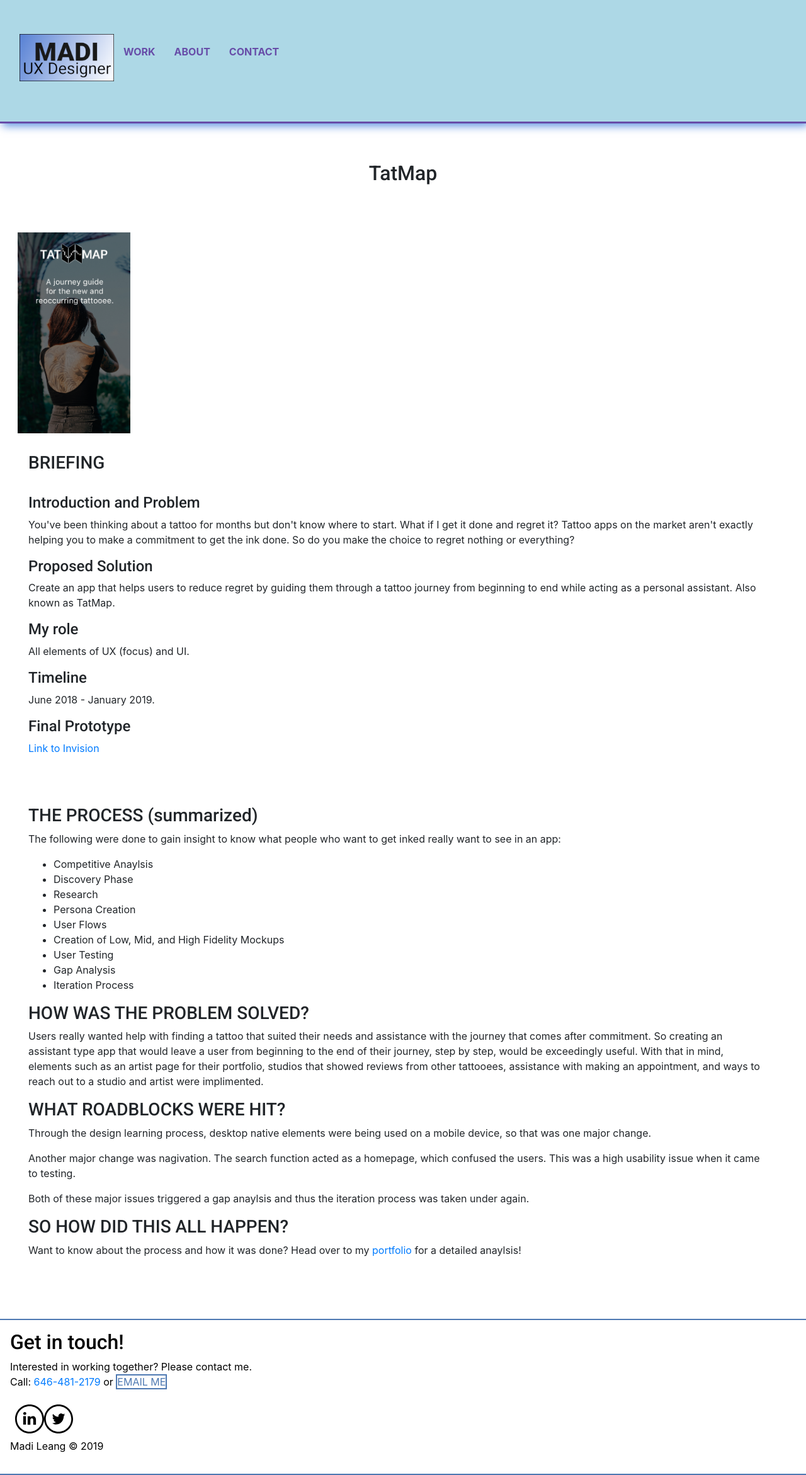
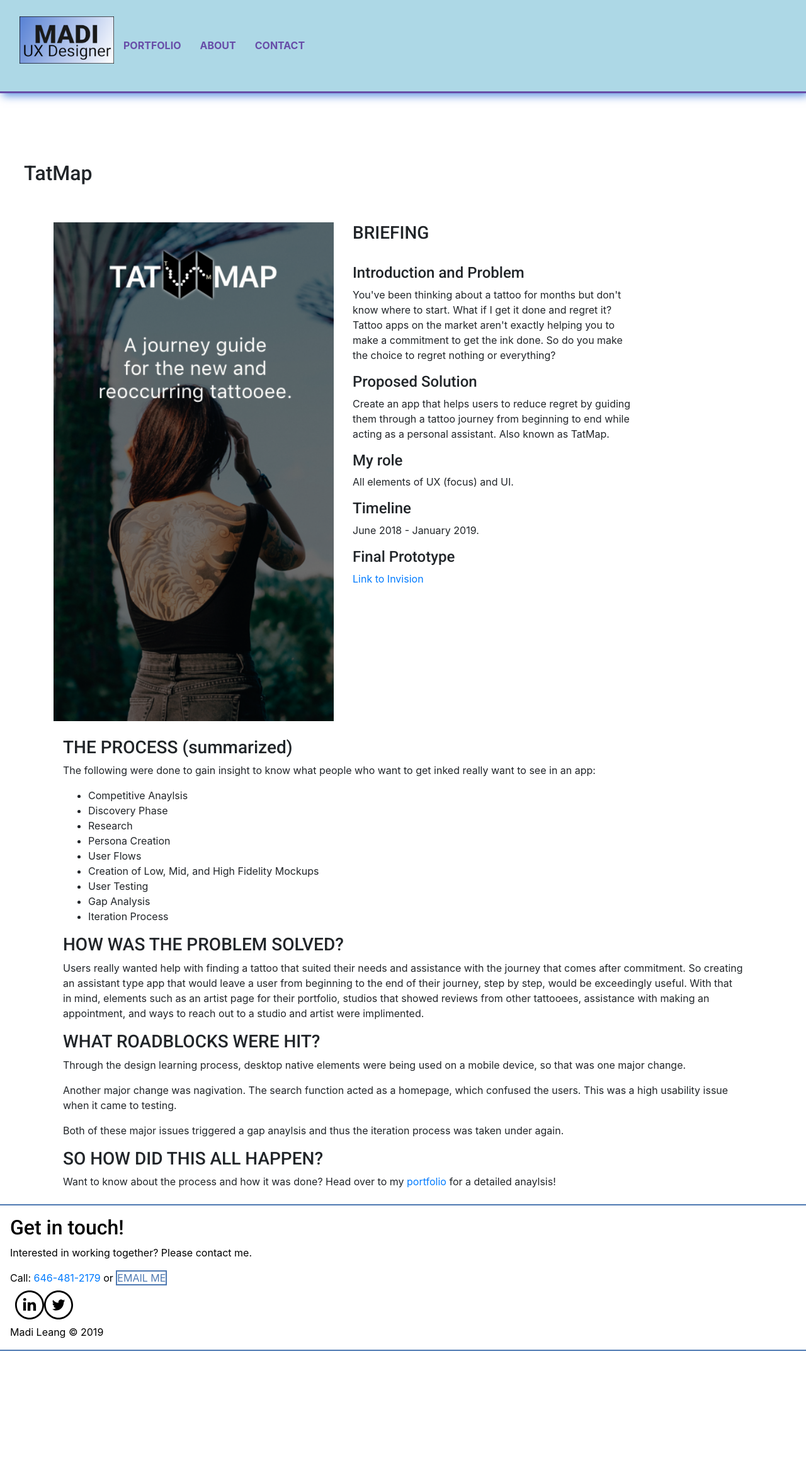
Before and after one commit to madiandux/portfolio-website, a plain HTML site: page tatmap.html in a window 1280 px wide. Shown: the whole page at 63% size. After the commit the page ends 2145 px from the top, so only its background shows below. Drawn offline with nearby package versions, Linux system fonts and the light colour scheme.

Commit message:
linter clean up

```diff
--- a/about.html
+++ b/about.html
@@ -1,18 +1,20 @@
 <!DOCTYPE html>
 <html lang="en" dir="ltr">
+
 <head>
   <meta charset="utf-8">
   <meta name="viewport" content="width=device-width, initial-scale=1">
   <link rel="stylesheet" type="text/css" href="https://cdnjs.cloudflare.com/ajax/libs/normalize/8.0.1/normalize.min.css">
   <link rel="stylesheet" type="text/css" href="css/style.css">
-  <link href="https://fonts.googleapis.com/css?family=Open+Sans:400,700|Roboto:500&display=swap" rel="stylesheet">
+  <link href="https://fonts.googleapis.com/css?family=Roboto:500&display=swap" rel="stylesheet">
+  <link href="https://fonts.googleapis.com/css?family=Open+Sans:400,700&display=swap" rel="stylesheet">
   <link rel="stylesheet" href="https://stackpath.bootstrapcdn.com/bootstrap/4.3.1/css/bootstrap.min.css" integrity="sha384-ggOyR0iXCbMQv3Xipma34MD+dH/1fQ784/j6cY/iJTQUOhcWr7x9JvoRxT2MZw1T" crossorigin="anonymous">
   <script src="https://kit.fontawesome.com/76041f9e49.js "></script>
   <script src="https://stackpath.bootstrapcdn.com/bootstrap/4.3.1/js/bootstrap.min.js" integrity="sha384-JjSmVgyd0p3pXB1rRibZUAYoIIy6OrQ6VrjIEaFf/nJGzIxFDsf4x0xIM+B07jRM" crossorigin="anonymous"></script>
   <script src="https://code.jquery.com/jquery-3.3.1.slim.min.js" integrity="sha384-q8i/X+965DzO0rT7abK41JStQIAqVgRVzpbzo5smXKp4YfRvH+8abtTE1Pi6jizo" crossorigin="anonymous"></script>
   <script src="https://cdnjs.cloudflare.com/ajax/libs/popper.js/1.14.7/umd/popper.min.js" integrity="sha384-UO2eT0CpHqdSJQ6hJty5KVphtPhzWj9WO1clHTMGa3JDZwrnQq4sF86dIHNDz0W1" crossorigin="anonymous"></script>
   <title>Madi Leang - UX Designer</title>
-</head>
+<body>
   <header>
     <nav class="navbar navbar-expand-lg fixed-top">
       <div class="container-fluid">
@@ -20,7 +22,7 @@
           <div class="navbar-header">
             <img src="img/logo200x100.png" alt="Madi Leang Logo" class="logo">
             <ul class="nav nav-pills navbar-right">
-          <li class="active"><a href="index.html">Work</a></li>
+              <li class="active"><a href="index.html">Portfolio</a></li>
               <li><a href="about.html">About</a></li>
               <li><a href="contact.html">Contact</a></li>
               <li><a href="javascript:void(0);" class="icon" onclick="myFunction()"><i class="fas fa-bars"></i></a></li>
@@ -30,15 +32,18 @@
       </div>
     </nav>
   </header>
-    <body>
   <main id="main-section">
     <div class="container">
       <div class="container-intro">
         <h1>About</h1>
+        <div class="row">
+          <div class="col-md-6 col-lg-7">
             <picture>
               <source srcset="img/myimage.jpg" media="(max-width:300px)">
               <img src="img/myimage.jpg" alt="My Photo">
             </picture>
+          </div>
+        </div>
       </div>
       <div class="aboutme">
         <p>
@@ -108,20 +113,19 @@
   <footer id="contact">
     <div class="footer-contact">
       <h2>Get in touch!</h2>
-      <P>
-        Interested in working together? Please contact me.
-        <br>Call: <a href="tel:6464812179">646-481-2179</a> or <a href="mailto:leangmadi@gmail.com" class="button-contact" target="_blank">Email Me</a>
+      <P>Interested in working together? Please contact me.</p>
+      Call: <a href="tel:6464812179">646-481-2179</a> or <a href="mailto:leangmadi@gmail.com" class="button-contact" target="_blank">Email Me</a>
       <br>
-        <div class="container-contact"><a href="https://www.linkedin.com/in/madileang/" target="_blank>"><img src="img/socialmedia/linkedin.svg"></a>
-          <a href="https://twitter.com/_morninglow" target="_blank>"><img src="img/socialmedia/twitter.svg"></a>
+      <div class="container-contact">
+        <a href="https://www.linkedin.com/in/madileang/" target="_blank"><img src="img/socialmedia/linkedin.svg" alt="LinkedIn"></a>
+        <a href="https://twitter.com/_morninglow" target="_blank"><img src="img/socialmedia/twitter.svg" alt="Twitter"></a>
       </div>
-        <br>
-        Madi Leang &copy; 2019
-      </P>
+      <br>Madi Leang &copy; 2019
     </div>
   </footer>
   <script src="https://code.jquery.com/jquery-3.3.1.min.js" integrity="sha256-FgpCb/KJQlLNfOu91ta32o/NMZxltwRo8QtmkMRdAu8=" crossorigin="anonymous"></script>
   <script src="js/jquery-3.4.1.js"></script>
   <script src="js/scripts.js"></script>
 </body>
+
 </html>
--- a/css/style.css
+++ b/css/style.css
@@ -14,7 +14,7 @@ Roboto:500
     box-sizing: border-box;
 }
 body {
-    background color: #FFFFFF;
+    background-color: #FFFFFF;
     font-family: 'Open Sans', sans-serif;
     font-size: 18px;
     font-weight: 400;
@@ -23,7 +23,7 @@ body {
 }
 .nav {
   background-color: lightblue;
-  height: 20px;
+  height: 60px;
     width: 100%;
   display: inline-flex;
   justify-content: center;
@@ -35,7 +35,7 @@ body {
 .navbar {
   background-color: lightblue;
     border-bottom: 3px solid #674DA8;
-    height: 200px;
+    height: 150px;
     padding: 0.15em;
     margin-top: 4px;
     box-shadow: 4px 4px 13px 0px rgba(7, 87, 207, 0.65);
@@ -43,6 +43,10 @@ body {
     box-shadow: 4px 4px 13px 0px rgba(7, 87, 207, 0.65);
     top: 0%;
     transform: translateY(-4%);
+}
+svg {
+  width: 90%;
+  height: 90%;
 }
 img.logo {
     max-height: 100px;
@@ -128,7 +132,6 @@ nav nav-pills navbar-right {
 }
 img {
     width: 100%;
-    max-width: 100%;
     height: 100%;
 }
 hero {
@@ -154,6 +157,7 @@ hero {
 }
 .casestudycontent {
     padding: 1.0em;
+    float: inherit;
     text-align: left;
     max-width: 1200px;
     margin: 1.0em;
@@ -169,7 +173,7 @@ h1, h2, h3, h4 {
     }
 h1 {
     font-size: 2.75em;
-    font-weight: 500; '
+    font-weight: 500;
 }
 h2 {
     font-size: 2.25em;
@@ -187,10 +191,9 @@ a {
   color: #674DA8;
   text-decoration: none; /* No underlining */
 }
-a:hover,
-a: focus {
+a:hover, a:focus {
   color: #cc6540;
-  text-decoration: underline; /* Underlining when hovering over a link */
+  text-decoration: underline;
 }
 a:visited { /* visited link */
   color: #4E79B2;
@@ -237,14 +240,14 @@ a:active { /* selected link */
     background: #FFFFFF;
     margin: 0.5em;
 }
-.casestudy {
-  display: inline-block;
-  image-resolution: from-image;
-  padding: 1.0em;
+#casestudy {
+  padding: 0.75em;
+  padding-top: 4.0em;
 }
 @keyframes color-change {
   0% {fill: #edc655;}
   50% {fill: #fcffad;}
+  100% {fill: #f76414;}
   100% {fill: #f76414;}
 }
 .sun {
@@ -283,7 +286,7 @@ X-large devices (1440px or larger)
 ================================= */
 @media only screen and (min-width: 1440px) {
 .navtoggle li:last-child {
-  display: none;
+display: none;
 }
 }
 /*new nav test*/
--- a/tatmap.html
+++ b/tatmap.html
@@ -1,18 +1,20 @@
 <!DOCTYPE html>
 <html lang="en" dir="ltr">
+
 <head>
   <meta charset="utf-8">
   <meta name="viewport" content="width=device-width, initial-scale=1">
   <link rel="stylesheet" type="text/css" href="https://cdnjs.cloudflare.com/ajax/libs/normalize/8.0.1/normalize.min.css">
   <link rel="stylesheet" type="text/css" href="css/style.css">
-  <link href="https://fonts.googleapis.com/css?family=Open+Sans:400,700|Roboto:500&display=swap" rel="stylesheet">
+  <link href="https://fonts.googleapis.com/css?family=Roboto:500&display=swap" rel="stylesheet">
+  <link href="https://fonts.googleapis.com/css?family=Open+Sans:400,700&display=swap" rel="stylesheet">
   <link rel="stylesheet" href="https://stackpath.bootstrapcdn.com/bootstrap/4.3.1/css/bootstrap.min.css" integrity="sha384-ggOyR0iXCbMQv3Xipma34MD+dH/1fQ784/j6cY/iJTQUOhcWr7x9JvoRxT2MZw1T" crossorigin="anonymous">
   <script src="https://kit.fontawesome.com/76041f9e49.js "></script>
   <script src="https://stackpath.bootstrapcdn.com/bootstrap/4.3.1/js/bootstrap.min.js" integrity="sha384-JjSmVgyd0p3pXB1rRibZUAYoIIy6OrQ6VrjIEaFf/nJGzIxFDsf4x0xIM+B07jRM" crossorigin="anonymous"></script>
   <script src="https://code.jquery.com/jquery-3.3.1.slim.min.js" integrity="sha384-q8i/X+965DzO0rT7abK41JStQIAqVgRVzpbzo5smXKp4YfRvH+8abtTE1Pi6jizo" crossorigin="anonymous"></script>
   <script src="https://cdnjs.cloudflare.com/ajax/libs/popper.js/1.14.7/umd/popper.min.js" integrity="sha384-UO2eT0CpHqdSJQ6hJty5KVphtPhzWj9WO1clHTMGa3JDZwrnQq4sF86dIHNDz0W1" crossorigin="anonymous"></script>
   <title>Madi Leang - UX Designer</title>
-</head>
+<body>
   <header>
     <nav class="navbar navbar-expand-lg fixed-top">
       <div class="container-fluid">
@@ -20,7 +22,7 @@
           <div class="navbar-header">
             <img src="img/logo200x100.png" alt="Madi Leang Logo" class="logo">
             <ul class="nav nav-pills navbar-right">
-          <li class="active"><a href="index.html">Work</a></li>
+              <li class="active"><a href="index.html">Portfolio</a></li>
               <li><a href="about.html">About</a></li>
               <li><a href="contact.html">Contact</a></li>
               <li><a href="javascript:void(0);" class="icon" onclick="myFunction()"><i class="fas fa-bars"></i></a></li>
@@ -30,26 +32,24 @@
       </div>
     </nav>
   </header>
-    <body>
-  <main id="main-section">
+  <main id="casestudy">
     <div class="container-intro">
-      <center>
       <h2>TatMap</h2>
-      </center>
     </div>
-    <div class="casestudy">
+    <div class="container">
       <div class="row">
-        <div class="col-md-2">
+        <div class="col-xs-3 col-sm-3 col-md-4 col-lg-5">
           <picture>
             <source srcset="img/tatmap/loadingscreen.png" media="(max-width:220px)">
             <img src="img/tatmap/loadingscreen.png" alt="TatMap Preview" class="tatmap">
           </picture>
         </div>
-      <div class="casestudycontent">
+        <div class="col-md-6 col-lg-5">
           <h3>BRIEFING</h3>
           <br>
           <h4>Introduction and Problem</h4>
-      <p>You've been thinking about a tattoo for months but don't know where to start. What if I get it done and regret it? Tattoo apps on the market aren't exactly helping you to make a commitment to get the ink done. So do you make the choice to
+          <p>You've been thinking about a tattoo for months but don't know where to start. What if I get it done and regret it? Tattoo apps on the market aren't exactly helping you to make a commitment to get the ink done. So do you make the choice
+            to
             regret nothing or everything?</p>
           <h4>Proposed Solution</h4>
           <p>Create an app that helps users to reduce regret by guiding them through a tattoo journey from beginning to end while acting as a personal assistant. Also known as TatMap.</p>
@@ -60,7 +60,8 @@
           <h4>Final Prototype</h4>
           <p><a href="https://invis.io/WTOW2XFRCG4/" target="_blank">Link to Invision</a></p>
         </div>
-    <div class="casestudycontent">
+      </div>
+      <div class="container">
         <h3>THE PROCESS (summarized)</h3>
         <p>The following were done to gain insight to know what people who want to get inked really want to see in an app:</p>
         <ul>
@@ -75,7 +76,8 @@
           <li>Iteration Process</li>
         </ul>
         <h3>HOW WAS THE PROBLEM SOLVED?</h3>
-      <p>Users really wanted help with finding a tattoo that suited their needs and assistance with the journey that comes after commitment. So creating an assistant type app that would leave a user from beginning to the end of their journey, step by
+        <p>Users really wanted help with finding a tattoo that suited their needs and assistance with the journey that comes after commitment. So creating an assistant type app that would leave a user from beginning to the end of their journey, step
+          by
           step, would be exceedingly useful. With that in mind, elements such as an artist page for their portfolio, studios that showed reviews from other tattooees, assistance with making an appointment, and ways to reach out to a studio and artist
           were implimented.</p>
         <h3>WHAT ROADBLOCKS WERE HIT?</h3>
@@ -86,22 +88,19 @@
         Want to know about the process and how it was done? Head over to my <a href="https://madileang.carrd.co/#tatmap" target="_blank">portfolio</a> for a detailed anaylsis!
       </div>
     </div>
-      </div>
   </main>
   <div>
     <footer id="contact">
       <div class="footer-contact">
         <h2>Get in touch!</h2>
-        <P>
-          Interested in working together? Please contact me.
-          <br>Call: <a href="tel:6464812179">646-481-2179</a> or <a href="mailto:leangmadi@gmail.com" class="button-contact" target="_blank">Email me</a>
+        <P>Interested in working together? Please contact me.</p>
+        Call: <a href="tel:6464812179">646-481-2179</a> or <a href="mailto:leangmadi@gmail.com" class="button-contact" target="_blank">Email Me</a>
         <br>
-          <div class="container-contact"><a href="https://www.linkedin.com/in/madileang/" target="_blank>"><img src="img/socialmedia/linkedin.svg"></a>
-            <a href="https://twitter.com/_morninglow" target="_blank>"><img src="img/socialmedia/twitter.svg"></a>
+        <div class="container-contact">
+          <a href="https://www.linkedin.com/in/madileang/" target="_blank"><img src="img/socialmedia/linkedin.svg" alt="LinkedIn"></a>
+          <a href="https://twitter.com/_morninglow" target="_blank"><img src="img/socialmedia/twitter.svg" alt="Twitter"></a>
         </div>
-          <br>
-          Madi Leang &copy; 2019
-        </P>
+        <br>Madi Leang &copy; 2019
       </div>
     </footer>
   </div>
```
Also changed, not shown: contact.html (+16 -16 lines), index.html (+13 -17 lines), js/scripts.js (+6 -6 lines), img/myimage.jpg. Lines whose indentation alone changed are shown as unchanged.
